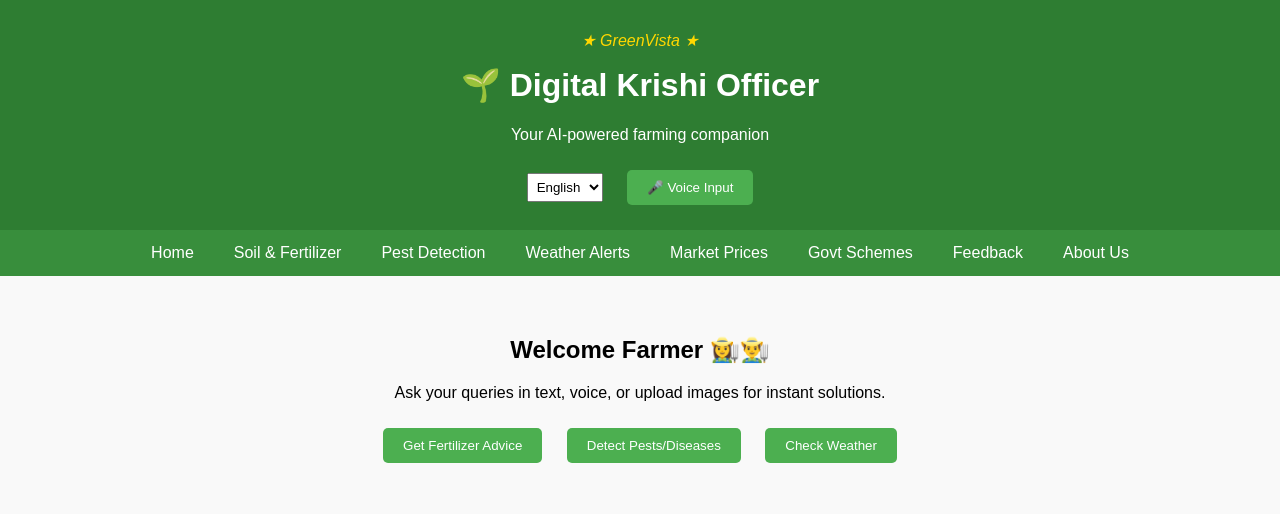
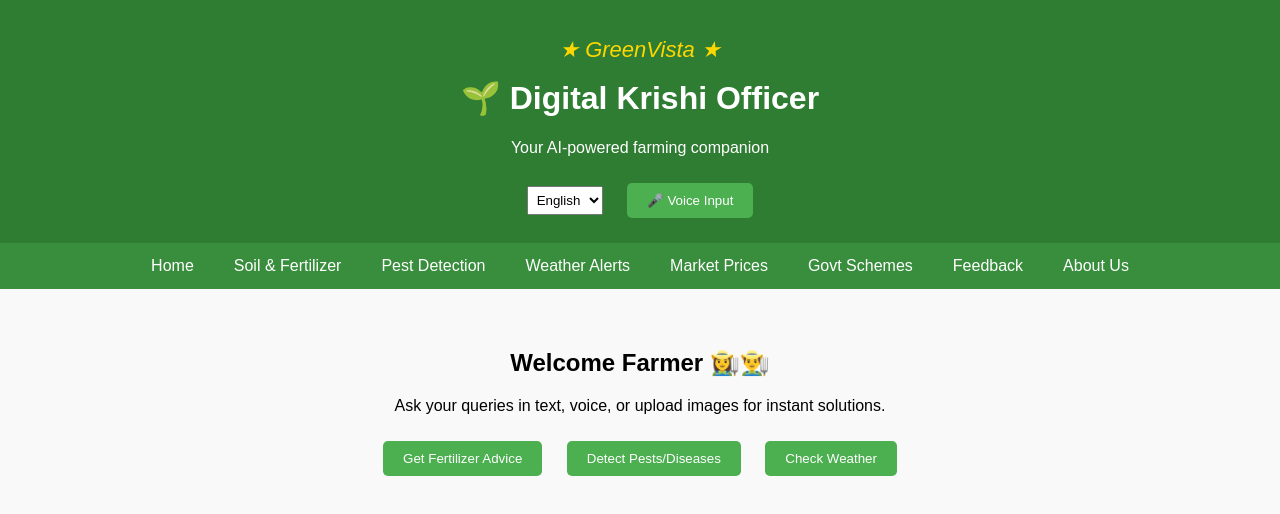
Before and after one commit to Mythri-Reddy15/Digital-krishi-officer, a plain HTML site: page index.html in a window 1280 px wide. Drawn offline with Linux system fonts and the light colour scheme.

Commit message:
Update index.html

```diff
--- a/index.html
+++ b/index.html
@@ -22,7 +22,7 @@
 <body>
 
   <header>
-    <p style="text-align:center; font-style:italic; font-size:16px; color:gold; margin-bottom:-5px;">
+    <p style="text-align:center; font-style:italic; font-size:22px; color:gold; margin-bottom:-5px;">
     ★ GreenVista ★
   </p>
         <h1 id="title">🌱 Digital Krishi Officer</h1>
```
